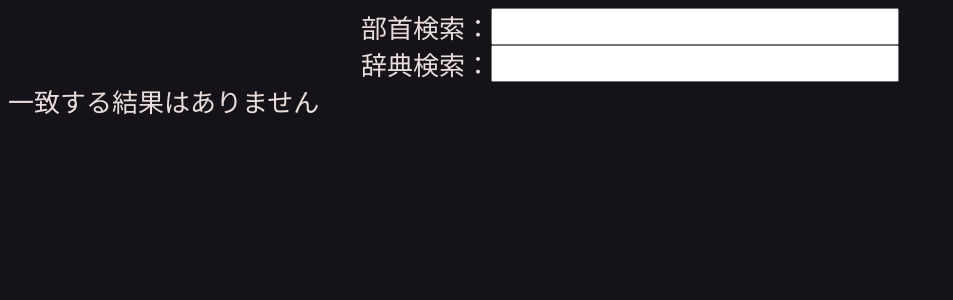
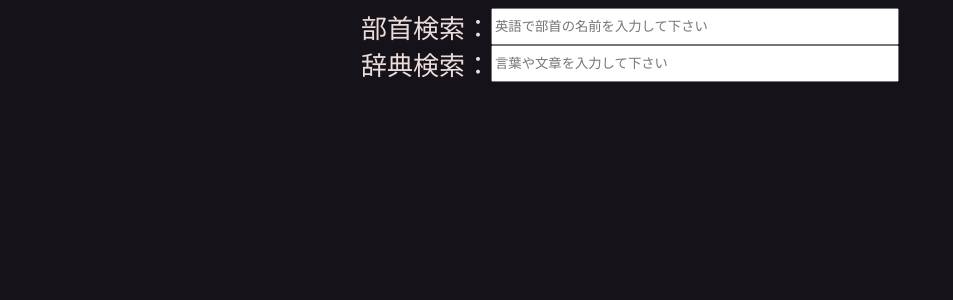
Before and after one commit to iccanobif/japanese-dictionary-web, a React (Create React App) app: page / in a window 1280 px wide. Shown: the top 300 px of the page, without its empty margins (0-953 px from the left). Built offline with nearby package versions, Linux system fonts and the light colour scheme.

Commit message:
other graphic improvements

```diff
--- a/src/App.js
+++ b/src/App.js
@@ -33,6 +33,7 @@ export default class App extends Component {
           <label>部首検索：</label>
           <DebouncingTextbox
             onDebouncedChange={this.handleRadicalDebouncedChange}
+            placeholder="英語で部首の名前を入力して下さい"
           />
           <Spinner visible={this.state.radicalsQuerying} />
         </form>
@@ -47,6 +48,7 @@ export default class App extends Component {
             value={this.state.dictionaryQuery}
             onChange={this.handleDictionaryChange}
             onDebouncedChange={this.handleDictionaryDebouncedChange}
+            placeholder="言葉や文章を入力して下さい"
           />
           <Spinner visible={this.state.dictionaryQuerying} />
         </form>
@@ -58,7 +60,10 @@ export default class App extends Component {
   }
 
   doDictionaryQuery = (query) => {
-    if (!query) return;
+    if (!query) {
+      this.setState({dictionaryQueryResults: []})
+      return
+    };
 
     this.setState({ dictionaryQuerying: true });
     fetch("https://japdictapi.herokuapp.com/sentence/" + query)
--- a/src/DictionarySearchResults.js
+++ b/src/DictionarySearchResults.js
@@ -23,7 +23,7 @@ export class DictionarySearchResults extends Component {
 
   render() {
     if (this.props.results.length === 0)
-      return <div>一致する結果はありません</div>;
+      return <></>;
 
     return (
       <>
```
